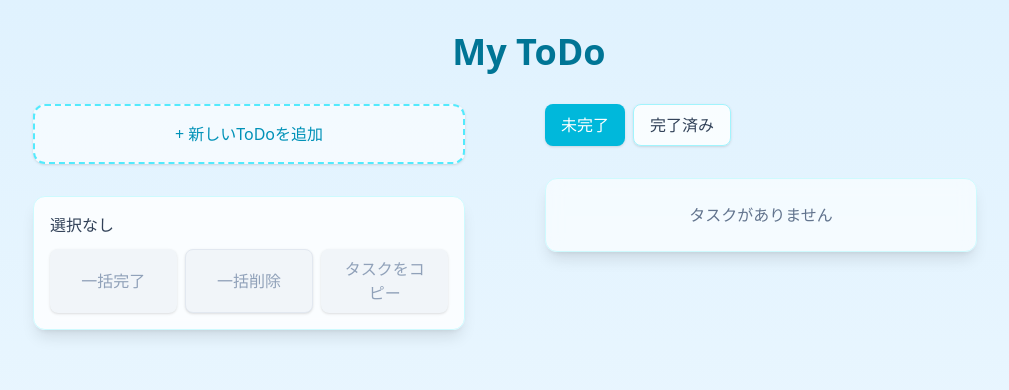
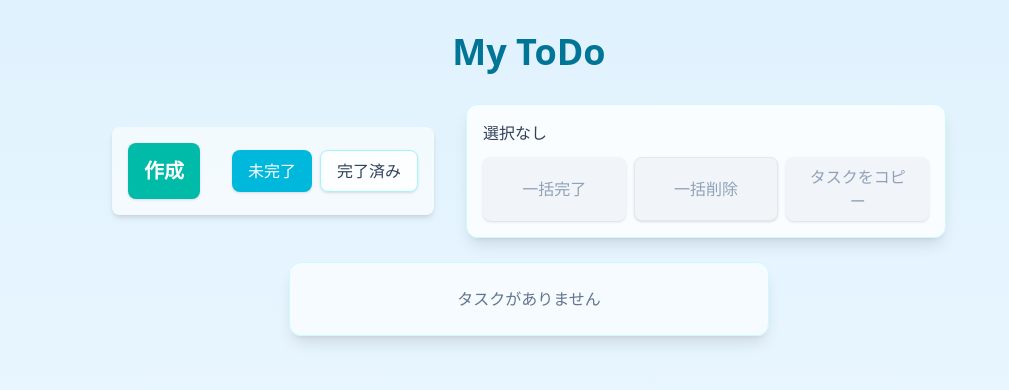
Before and after one commit to kentem-ha-hiraizumi/my-todo, a React (Vite) app: page / in a window 1280 px wide. Shown: the top 390 px of the page, without its empty margins (111-1120 px from the left). Built offline with nearby package versions, Linux system fonts and the light colour scheme.

Commit message:
レイアウト修正

```diff
--- a/src/features/todo/form/inputDialog.tsx
+++ b/src/features/todo/form/inputDialog.tsx
@@ -11,9 +11,9 @@ export const InputDialogButton = () => {
         command="show-modal"
         commandfor="input-dialog"
         type="button"
-        className="w-120 max-w-[90%] cursor-pointer rounded-xl border-2 border-cyan-300 border-dashed bg-white/60 px-6 py-4 font-medium text-cyan-600 shadow-sm transition-colors duration-200 hover:border-cyan-400 hover:bg-white/80"
+        className="cursor-pointer rounded-lg bg-teal-500 px-4 py-2 font-bold text-white text-xl leading-10 shadow-sm transition-colors duration-200 hover:bg-sky-600"
       >
-        + 新しいToDoを追加
+        作成
       </button>
     </>
   );
--- a/src/pages/App.tsx
+++ b/src/pages/App.tsx
@@ -12,16 +12,14 @@ export const App = () => {
   return (
     <main className="flex min-h-screen flex-col items-center gap-6 p-8">
       <h1 className="mb-2 font-bold text-4xl text-cyan-700">My ToDo</h1>
-      <div className="flex flex-wrap justify-center gap-8">
-        <div className="space-y-8">
+      <div className="flex flex-wrap items-center justify-center gap-8">
+        <div className="flex flex-wrap items-center justify-center gap-8 rounded-lg bg-white/60 p-4 shadow-md">
           <InputDialogButton />
-          <BulkActions currentFilter={filter} />
+          <TodoFilter />
         </div>
-        <div className="space-y-8">
-          <TodoFilter />
-          <TodoList />
-        </div>
+        <BulkActions currentFilter={filter} />
       </div>
+      <TodoList />
     </main>
   );
 };
```
